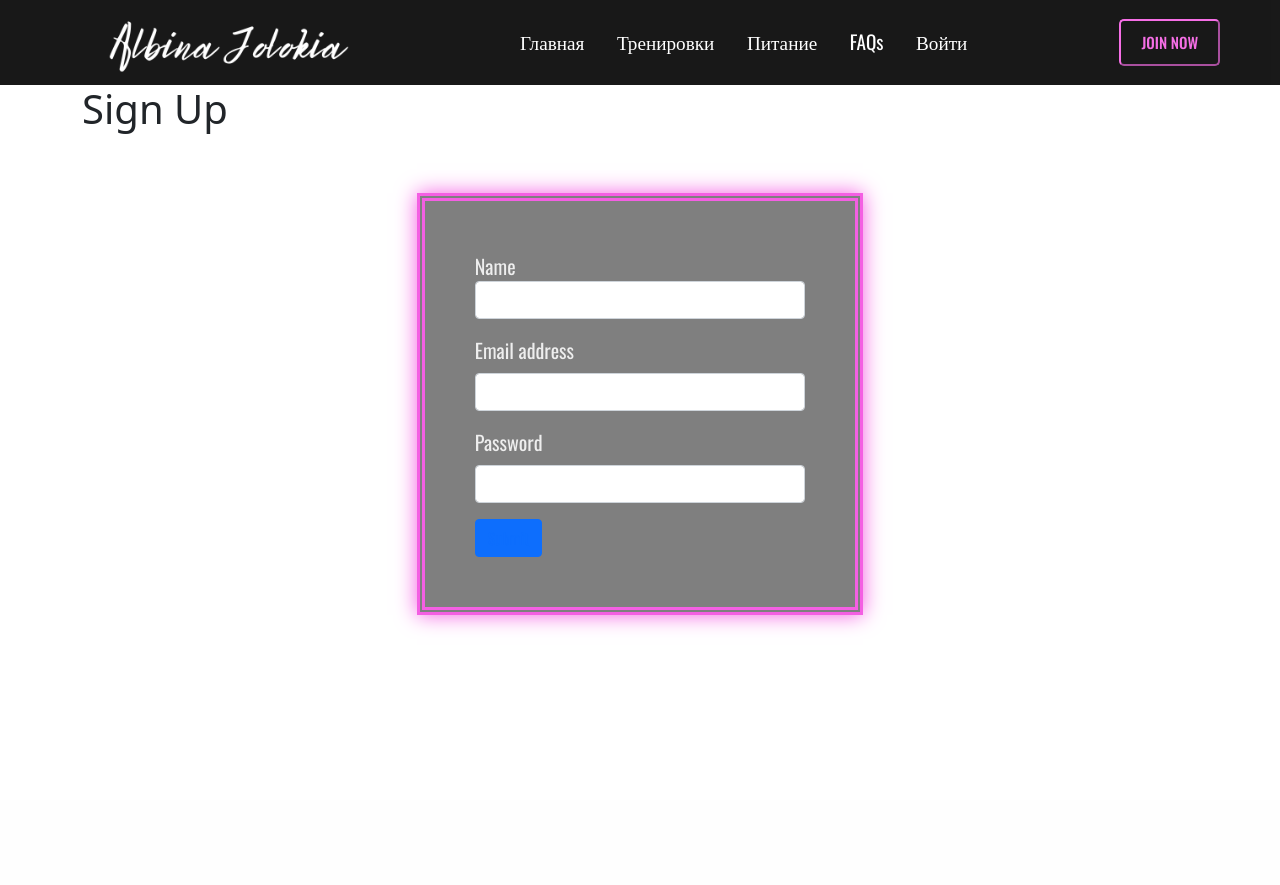
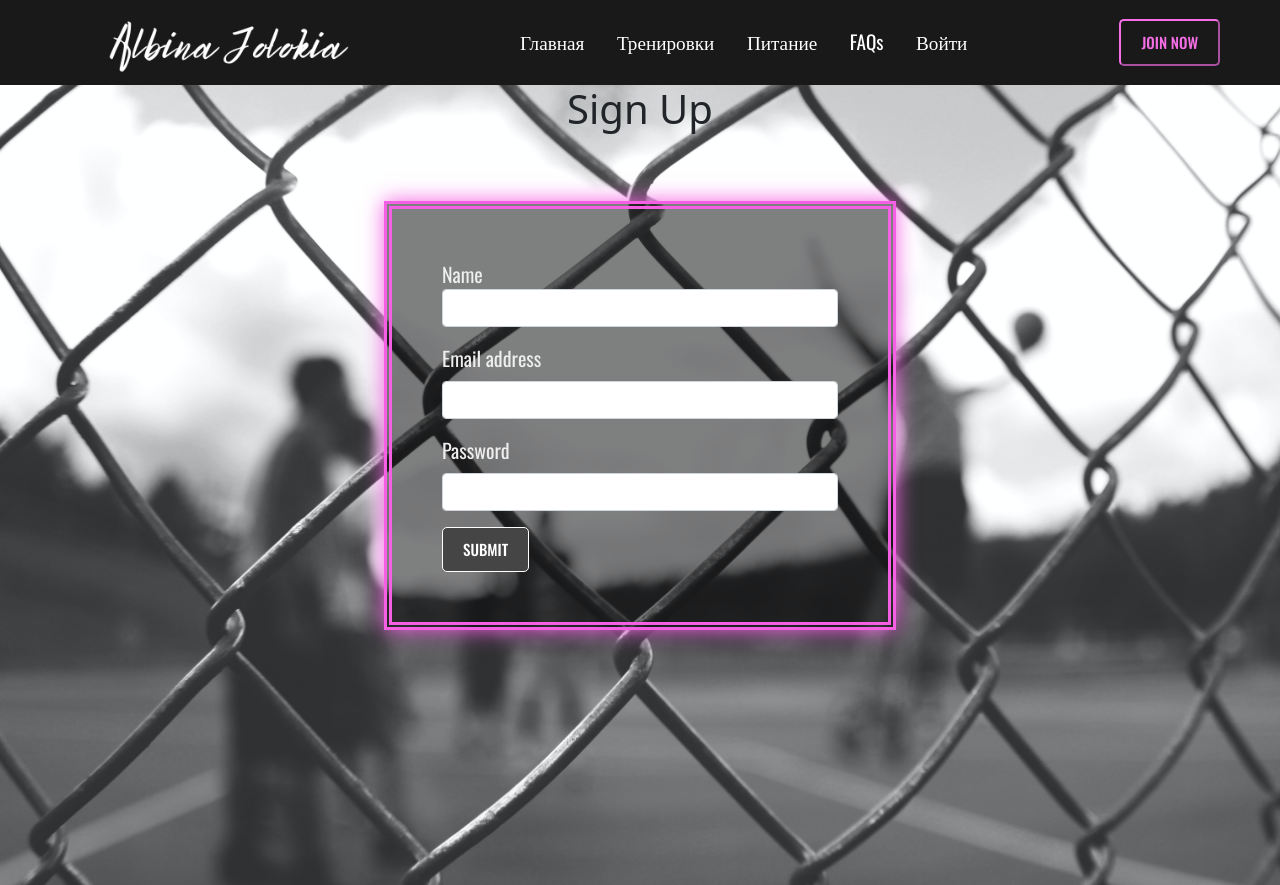
Before and after one commit to dvsdevious/Albina-website, a PHP site: page /register.html in a window 1280 px wide. Before the commit the page ends 629 px from the top, so only its background shows below. Run offline with PHP 8.4, Linux system fonts and the light colour scheme; some libraries are stand-ins or nearby versions.

Commit message:
update the login and register pages

```diff
--- a/register.html
+++ b/register.html
@@ -44,7 +44,8 @@
       </div>
     </nav>
 
-    <div class="container">
+    <div class="reg-banner-area">
+      <div class="reg-content-area">
         <h1>Sign Up</h1>
         <form action="/register" method="POST">
           <div class="mb-3">
@@ -65,10 +66,13 @@
             />
           </div>
 
-        <button type="submit" class="btn btn-primary">
-          <a href="./login.html">Submit</a>
-        </button>
+          <a href="./login.html"
+            ><button type="submit" class="btn btn-primary" id="register-btn">
+              Submit
+            </button></a
+          >
         </form>
+      </div>
     </div>
   </body>
 </html>
--- a/src/style.css
+++ b/src/style.css
@@ -189,14 +189,14 @@ nav {
   color: aliceblue;
 }
 
-/* JOIN ME */
-.banner-area-joinme {
+/* LOGIN */
+.login-banner-area {
   background-image: url("../media/registerpage.jpg");
   width: 100%;
   height: 100vh;
   background-size: cover;
 }
-.content-area-joinme {
+.login-container {
   height: 100%;
   display: flex;
   align-items: center;
@@ -217,7 +217,7 @@ form {
   font-size: 20px;
   background-color: rgba(0, 0, 0, 0.5);
 }
-.joinme-button {
+#rlogin-btn {
   position: relative;
   display: inline-block;
   padding: 10px 20px;
@@ -231,7 +231,58 @@ form {
   font-family: "Oswald", serif;
   font-weight: 500;
 }
-.joinme-button:hover {
+#login-btn:hover {
+  background: #f45fe3;
+  font-weight: 450;
+  border: none;
+  color: #333333;
+  box-shadow: 0 0 5px #f45fe3, 0 0 25px #f45fe3, 0 0 50px #f45fe3,
+    0 0 200px #f45fe3;
+}
+
+/* REGISTER */
+.reg-banner-area {
+  background-image: url("../media/registerpage.jpg");
+  width: 100%;
+  height: 100vh;
+  background-size: cover;
+}
+.reg-content-area {
+  height: 100%;
+  display: flex;
+  align-items: center;
+  flex-direction: column;
+  justify-content: center;
+}
+form {
+  margin: auto;
+  margin-top: 60px;
+  padding: 50px 50px 50px 50px;
+  width: 40%;
+  border: 8px solid #f45fe3;
+  border-style: double;
+  box-sizing: border-box;
+  box-shadow: 0 0 20px #f45fe3;
+  color: #eee;
+  font-family: "Oswald", serif;
+  font-size: 20px;
+  background-color: rgba(0, 0, 0, 0.5);
+}
+#register-btn {
+  position: relative;
+  display: inline-block;
+  padding: 10px 20px;
+  color: white;
+  background: #454545;
+  font-size: 15px;
+  text-transform: uppercase;
+  transition: 0.5s;
+  border-radius: 5px;
+  border-color: white;
+  font-family: "Oswald", serif;
+  font-weight: 500;
+}
+#register-btn:hover {
   background: #f45fe3;
   font-weight: 450;
   border: none;
```
Also changed, not shown: login.html (+15 -7 lines), server.js (+8 -1 lines). Lines whose indentation alone changed are shown as unchanged.
